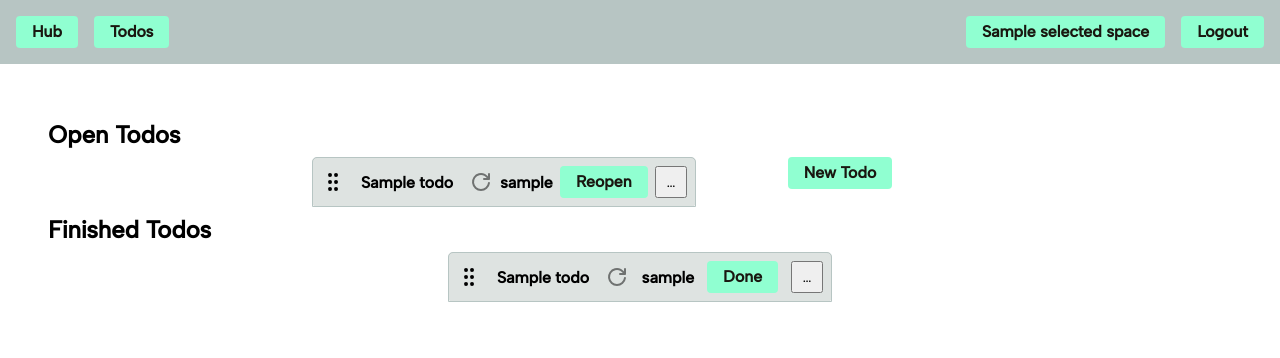
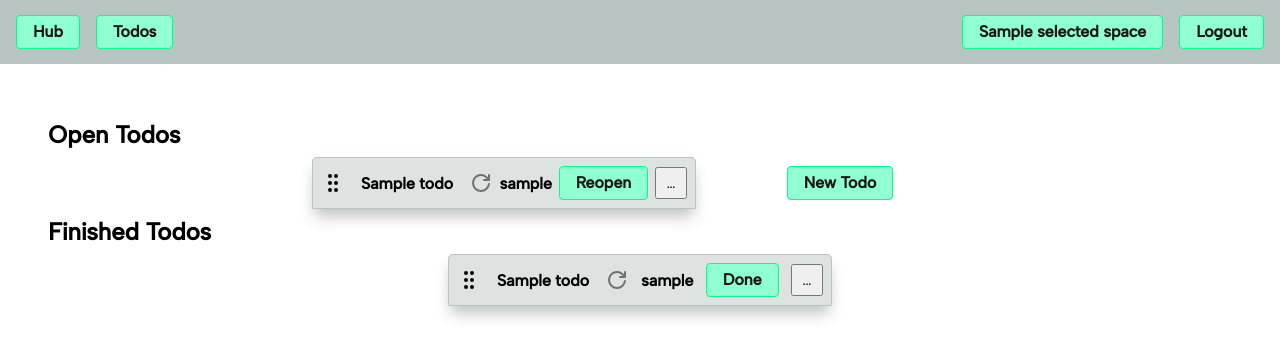
Before and after one commit to awallenfang/household, a Django app: template todos/templates/todos/dashboard_full.html in a window 1280 px wide. Shown: the top 358 px of the page. Run offline with Django 5.2, Linux system fonts and the light colour scheme; tables that the repository leaves empty hold one stand-in row (values such as "Sample post"); the template is opened without the code that fills it: values that come from a table or form of the project are taken from there, most other values are stand-ins (such as "Sample title", 1, 10 or a date in 2020); parts of the project's set-up code (start-up, migrations or seed data) failed here and were passed over; some libraries are stand-ins or nearby versions.

Commit message:
Some css stuff and tests fixed

```diff
--- a/hub/static/hub/components.css
+++ b/hub/static/hub/components.css
@@ -3,7 +3,6 @@
 .button {
     appearance: none;
     padding: 0.5rem 1rem;
-    background-color: var(--light-highlight);
     border-radius: 0.25rem;
     box-sizing: border-box;
     color: var(--text);
@@ -15,8 +14,11 @@
     vertical-align: middle;
     text-align: center;
     font-weight: 600;
-    border: none;
     white-space: nowrap;
+    font-family: 'Albert Sans', sans-serif;
+    font-size:medium;
+    background-color: var(--light-highlight);
+    border: 1px solid var(--strong-highlight);
 
     &:disabled {
         filter: grayscale(90%);
@@ -110,6 +112,7 @@
     border-radius: 5px;
     border-width: 1px;
     border-color: var(--dark-bg);
+    box-shadow: 0px 10px 15px -3px rgba(0,0,0,0.25);
 }
 
 .card-header {
--- a/hub/static/hub/flex.css
+++ b/hub/static/hub/flex.css
@@ -20,6 +20,10 @@
 
 .align-base {
     align-items: baseline;
+}
+
+.align-self-center {
+    align-self: center;
 }
 
 .align-stretch {
--- a/space/templates/space/components/quick_space.html
+++ b/space/templates/space/components/quick_space.html
@@ -24,7 +24,7 @@
     <form action="{% url 'space:join_space' %}" method="post" class="col gap-small">
         {% csrf_token %}
         <input type="text" name="space_token" placeholder="Invite Token" aria-label="Invite Token" required>
-        <input class="button maxw-20vw" type="submit" value="{% trans 'Join Space' %}">
+        <input class="button" type="submit" value="{% trans 'Join Space' %}">
     </form>
     <a href="{% url 'space:create_space' %}"  class="button">{% trans 'Create Space' %}</a>
 </div>
--- a/todos/templates/todos/components/todo_edit.html
+++ b/todos/templates/todos/components/todo_edit.html
@@ -11,17 +11,15 @@
             <div class="row gap-medium">
                 <img src="{% static 'todos/assets/drag.svg' %}" class="todo-drag-handle" draggable="false">
                 {{ form.name }}
-                <!-- <input type="text" value="{{ todo.name }}" name="todo_name" class="form-text-input"> -->
             </div>
             <p>{{todo.assigned_user.user.username}}</p>
 
             <button type="button" class="dropdown-button" collapse-target="collapse-{{todo.id}}" onclick="toggleCollapse(event)">...</button>
         </div>
-        <div class="card-body collapse" id="collapse-{{todo.id}}">
+        <div class="card-body" id="collapse-{{todo.id}}">
             <div class="row justify-between align-start">
                 <div class="col">
                     {{form.description}}
-                    <!-- <textarea name="todo_description" rows="10" cols="20">{{todo.description}}</textarea>  -->
                 </div>
 
                 <div class="col gap-small">
@@ -29,7 +27,7 @@
 
                     <a class="button"
                     hx-delete="{% url 'todos:delete_todo' todo.id %}"
-                    hx-confirm="{% trans 'Are you sure you would like to delete this todo?' %}%"
+                    hx-confirm="{% trans 'Are you sure you would like to delete this todo?' %}"
                     hx-target="#todo-block"
                     >
                         {% trans 'Delete!' %}
--- a/todos/templates/todos/components/todo_list.html
+++ b/todos/templates/todos/components/todo_list.html
@@ -37,7 +37,7 @@
             ></div>
         {%endif%}
 
-        <div class="row justify-around w-20vw">
+        <div class="row justify-around w-20vw align-self-center">
             <a class="button new-todo-btn" hx-post="{% url 'todos:add_todo' %}?hxp=create_todo"
             hx-target="#todo-list"
             hx-swap="outerHTML">{% trans 'New Todo' %}</a>
```
Also changed, not shown: todos/tests.py (+4 -4 lines).
